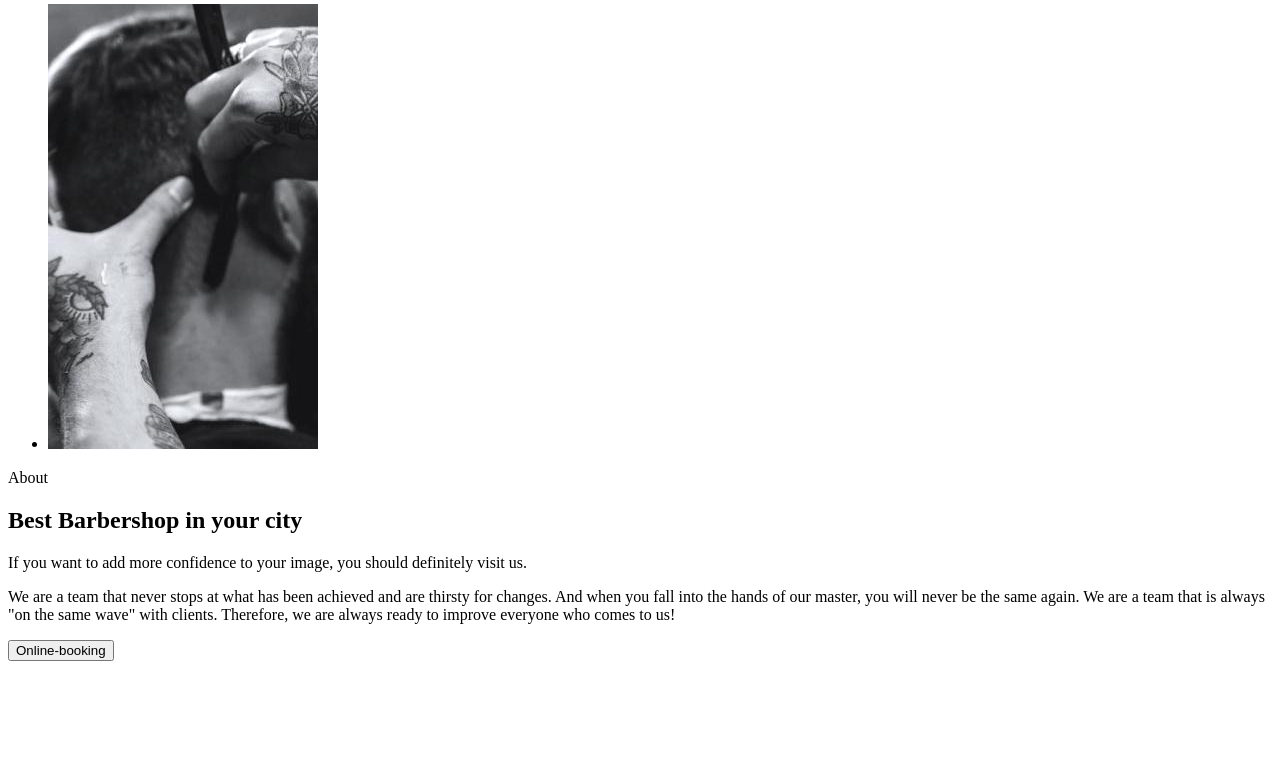
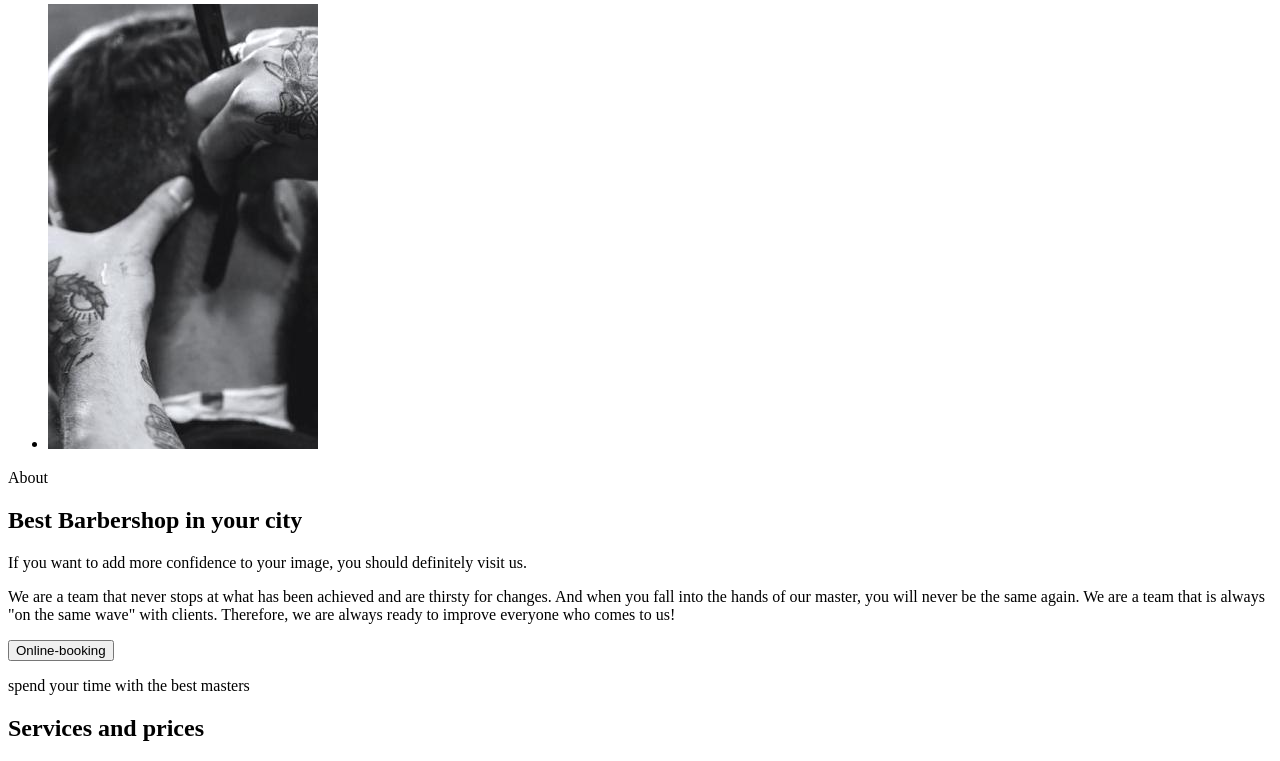
Before and after one commit to BohdanPoli/barber, a plain HTML site: page index.html in a window 1280 px wide. Shown: the part 825-1586 px from the top of the page. Before the commit the page ends 1494 px from the top, so only its background shows below. Drawn offline with Linux system fonts and the light colour scheme.

Commit message:
add price section

```diff
--- a/index.html
+++ b/index.html
@@ -23,6 +23,7 @@
       <button type="button">Online-booking</button>
     </header>
     <main>
+      <!-- Hero section-->
       <section>
         <ul>
           <li>
@@ -44,6 +45,8 @@
           and with style.
         </p>
       </section>
+
+      <!-- About section-->
       <section>
         <ul>
           <li>
@@ -78,6 +81,11 @@
         </p>
         <button type="button">Online-booking</button>
       </section>
+      <!-- Price section-->
+      <section>
+        <p>spend your time with the best masters</p>
+        <h2>Services and prices</h2>
+      </section>
     </main>
     <footer></footer>
   </body>
```
